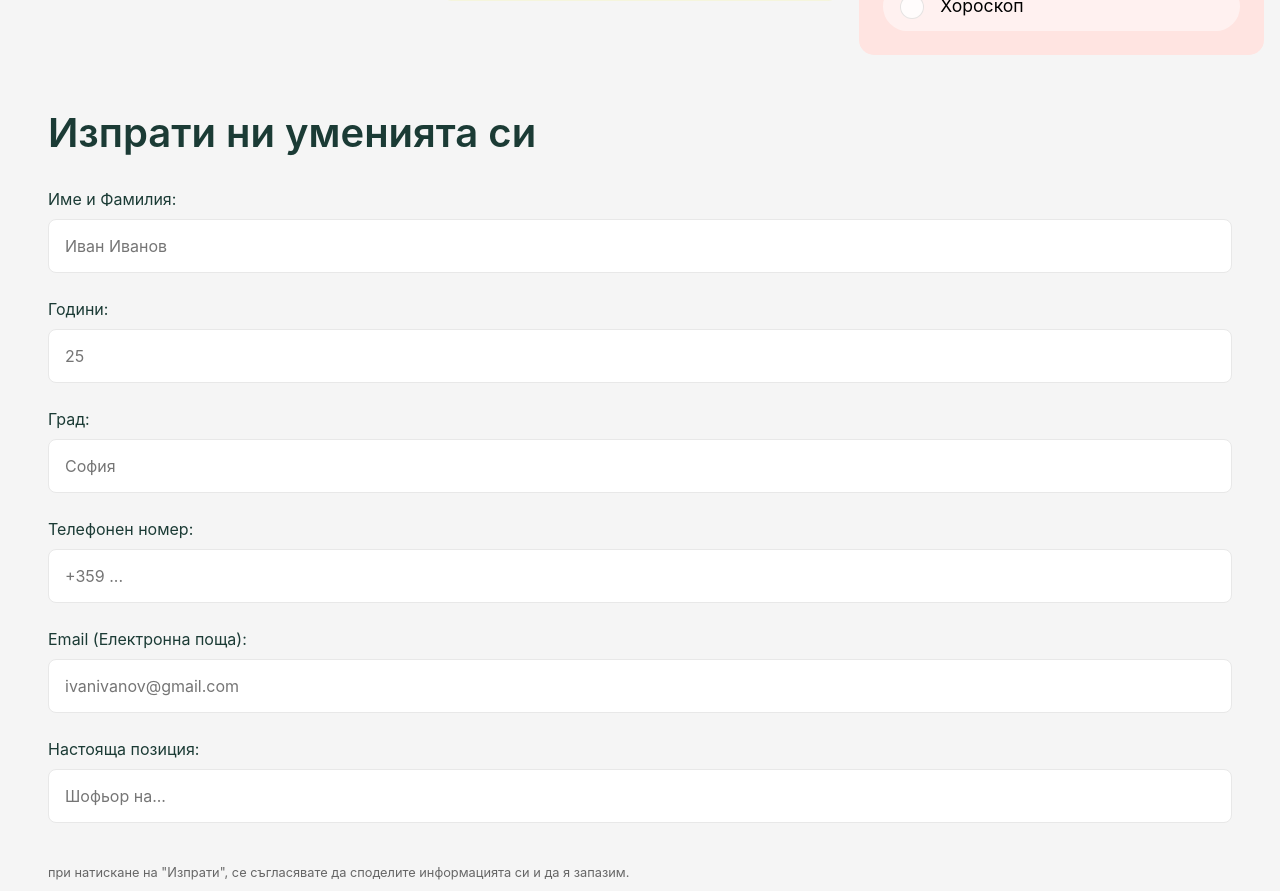
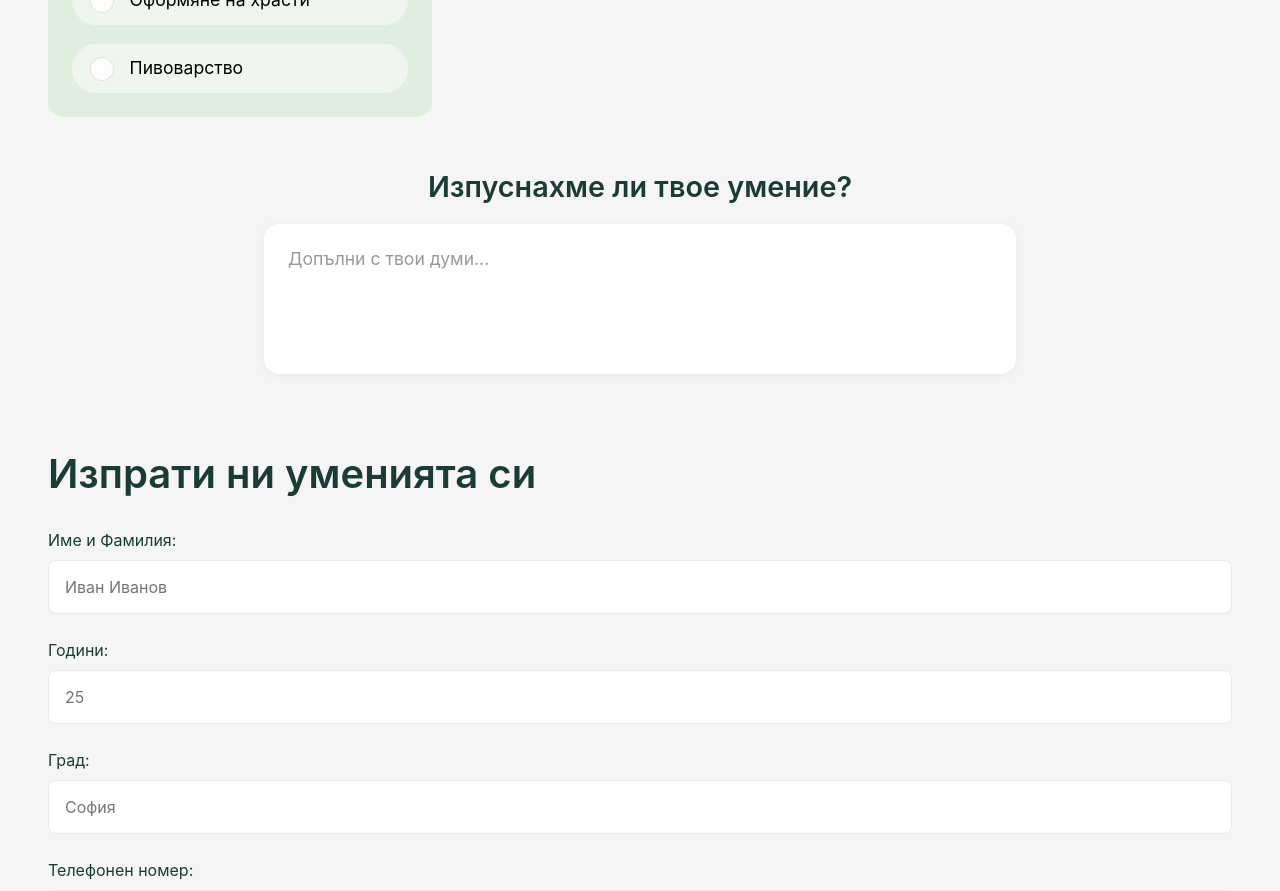
Before and after one commit to 0xivanov/mogago-web-platform, a React (Create React App) app: page / in a window 1280 px wide. Shown: the part 2860-3751 px from the top of the page. Built offline with nearby package versions, Linux system fonts and the light colour scheme.

Commit message:
redesign
Signed-off-by: Ivan Ivanov <ivanivanov.ii726@gmail.com>

```diff
--- a/src/App.tsx
+++ b/src/App.tsx
@@ -3,6 +3,7 @@ import styled from 'styled-components';
 import Header from './components/Header';
 import Categories from './components/Categories';
 import SkillGrid from './components/SkillGrid';
+import CustomSkill from './components/CustomSkill';
 import ContactForm from './components/ContactForm';
 import Footer from './components/Footer';
 import MobileNavigation from './components/MobileNavigation';
@@ -40,6 +41,7 @@ const MainContent = styled.main`
 function App() {
   const [selectedCategory, setSelectedCategory] = useState<string | null>(null);
   const [selectedSkills, setSelectedSkills] = useState<string[]>([]);
+  const [skillsWithOwnWords, setSkillsWithOwnWords] = useState<string>('');
 
   const handleCategorySelect = (categoryId: string) => {
     // Clear any existing highlight
@@ -63,6 +65,10 @@ function App() {
     );
   };
 
+  const handleCustomSkillChange = (text: string) => {
+    setSkillsWithOwnWords(text);
+  };
+
   return (
     <AppContainer>
       <Header />
@@ -73,7 +79,14 @@ function App() {
           selectedSkills={selectedSkills}
           onSkillToggle={handleSkillToggle}
         />
-        <ContactForm selectedSkills={selectedSkills} />
+        <CustomSkill
+          value={skillsWithOwnWords}
+          onChange={handleCustomSkillChange}
+        />
+        <ContactForm
+          selectedSkills={selectedSkills}
+          skillsWithOwnWords={skillsWithOwnWords}
+        />
       </MainContent>
       <Footer />
       <MobileNavigation />
--- a/src/components/ContactForm.tsx
+++ b/src/components/ContactForm.tsx
@@ -114,9 +114,10 @@ interface FormData {
 
 interface ContactFormProps {
   selectedSkills: string[];
+  skillsWithOwnWords: string;
 }
 
-const ContactForm: React.FC<ContactFormProps> = ({ selectedSkills }) => {
+const ContactForm: React.FC<ContactFormProps> = ({ selectedSkills, skillsWithOwnWords }) => {
   const [formData, setFormData] = useState<FormData>({
     name: '',
     phone: '',
@@ -157,7 +158,8 @@ const ContactForm: React.FC<ContactFormProps> = ({ selectedSkills }) => {
         age: Number(formData.years),
         skills: selectedSkills.map(skill => ({
           name: skill
-        }))
+        })),
+        skillsWithOwnWords
       };
 
       const response = await fetch(`${process.env.REACT_APP_SERVER_URL}/candidate/submit`, {
--- /dev/null
+++ b/src/components/CustomSkill.tsx
@@ -0,0 +1,58 @@
+import React from 'react';
+import styled from 'styled-components';
+
+const Container = styled.div`
+  padding: 2rem 1.5rem;
+  width: 100%;
+  max-width: 800px;
+  margin: 0 auto;
+  box-sizing: border-box;
+`;
+
+const Title = styled.h2`
+  font-size: 1.8rem;
+  color: #1B3B35;
+  margin-bottom: 1rem;
+  text-align: center;
+`;
+
+const TextArea = styled.textarea`
+  width: 100%;
+  min-height: 150px;
+  padding: 1.5rem;
+  border: none;
+  border-radius: 15px;
+  font-size: 1.1rem;
+  background-color: white;
+  box-shadow: 0 2px 10px rgba(0, 0, 0, 0.05);
+  resize: none;
+
+  &:focus {
+    outline: none;
+    box-shadow: 0 2px 15px rgba(0, 0, 0, 0.1);
+  }
+
+  &::placeholder {
+    color: #999;
+  }
+`;
+
+interface CustomSkillProps {
+  value: string;
+  onChange: (text: string) => void;
+}
+
+const CustomSkill: React.FC<CustomSkillProps> = ({ value, onChange }) => {
+  return (
+    <Container>
+      <Title>Изпуснахме ли твое умение?</Title>
+      <TextArea
+        value={value}
+        onChange={(e) => onChange(e.target.value)}
+        placeholder="Допълни с твои думи..."
+      />
+    </Container>
+  );
+};
+
+export default CustomSkill;
--- a/src/components/SkillGrid.tsx
+++ b/src/components/SkillGrid.tsx
@@ -5,6 +5,12 @@ const Container = styled.div`
   padding: 1rem;
   width: 100%;
   box-sizing: border-box;
+  max-width: 100%;
+  margin: 0 auto;
+
+  @media (min-width: 768px) {
+    padding: 1rem 3rem;
+  }
 `;
 
 const CategorySectionsGrid = styled.div`
@@ -19,6 +25,8 @@ const CategorySectionsGrid = styled.div`
 
   @media (min-width: 1024px) {
     column-count: 3;
+    margin: 0 auto;
+    max-width: 1400px;
   }
 `;
 
```
